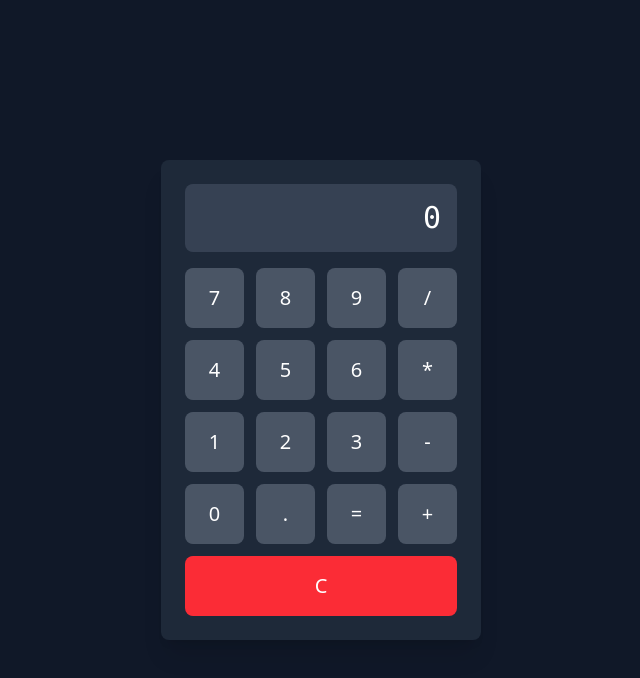
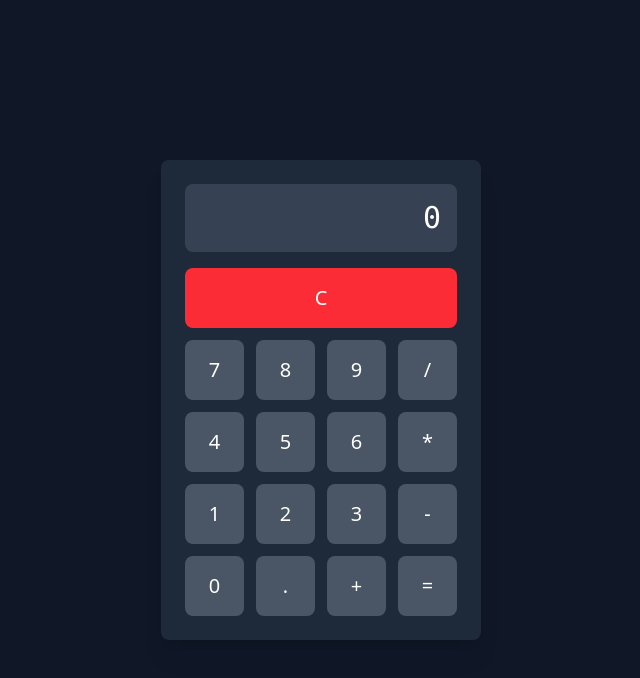
Before and after one commit to evsachin/calculator, a React (Vite) app: page / in a window 1280 px wide. Shown: the top 678 px of the page, without its empty margins (319-959 px from the left). Built offline with nearby package versions, Linux system fonts and the light colour scheme.

Commit message:
change style

```diff
--- a/src/Calculator.jsx
+++ b/src/Calculator.jsx
@@ -26,6 +26,12 @@ export default function Calculator() {
           {input || "0"}
         </div>
         <div className="grid grid-cols-4 gap-3">
+          <button
+            className="p-4 text-xl col-span-4 bg-red-500 rounded-lg hover:bg-red-400 transition"
+            onClick={clearInput}
+          >
+            C
+          </button>
           {[
             "7",
             "8",
@@ -41,8 +47,8 @@ export default function Calculator() {
             "-",
             "0",
             ".",
+            "+",
             "=",
-            "+",
           ].map((btn) => (
             <button
               key={btn}
@@ -52,12 +58,6 @@ export default function Calculator() {
               {btn}
             </button>
           ))}
-          <button
-            className="p-4 text-xl col-span-4 bg-red-500 rounded-lg hover:bg-red-400 transition"
-            onClick={clearInput}
-          >
-            C
-          </button>
         </div>
       </div>
     </div>
```
